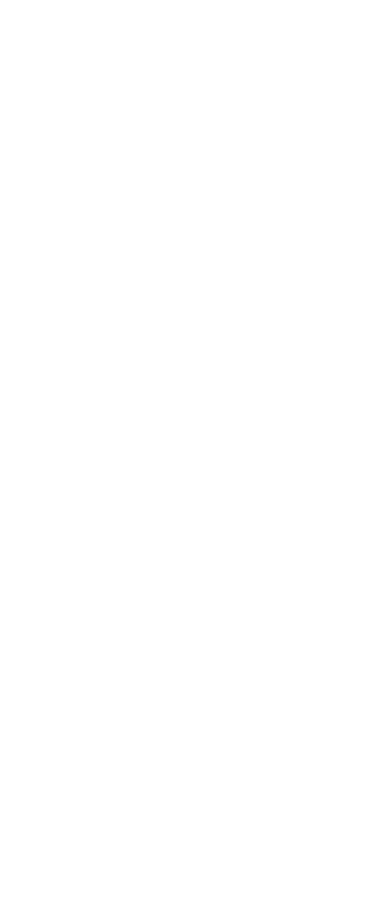
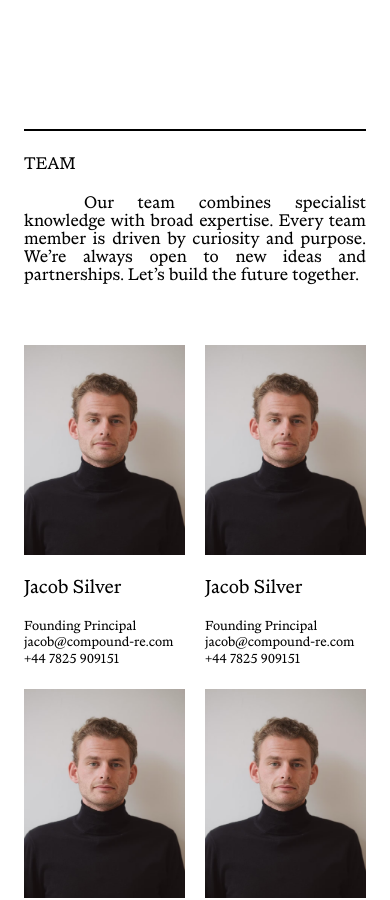
Before and after one commit to CleverCoder03/vertex, a Next.js app: page / in a window 390 px wide. Shown: the part 3720-4620 px from the top of the page. Before the commit the page ends 4275 px from the top, so only its background shows below. Built offline with nearby package versions, Linux system fonts and the light colour scheme.

Commit message:
developed team section

```diff
--- /dev/null
+++ b/app/components/Team.tsx
@@ -0,0 +1,35 @@
+import { div } from "motion/react-client"
+import { teamMembers } from "../constant"
+import Image from "next/image"
+
+const Team = () => {
+  return (
+    <div className="border-y-2 pt-5 lg:pt-8 font-abc-marist">
+        <p className="uppercase text-lg">Team</p>
+        <p className="indent-15 leading-none mt-4 text-justify text-lg">
+          Our team combines specialist knowledge with broad expertise. Every team member is driven by curiosity and purpose. We’re always open to new ideas and partnerships. Let’s build the future together.
+        </p>
+        <div className="py-15 grid grid-cols-2 grid-rows-2 gap-5">
+            {
+                teamMembers.map((item) => (
+                    <div key={item.id} >
+                        <div className="relative aspect-[2/2.6]">
+                            <Image src={item.image} alt={item.name} fill />
+                        </div>
+                        <div className="pt-5">
+                            <h1 className="text-xl capitalize">{item.name}</h1>
+                            <div className="text-sm font-medium leading-[1.2] mt-4">
+                                <p>{item.position}</p>
+                                <p>{item.email}</p>
+                                <p>{item.phone}</p>
+                            </div>
+                        </div>
+                    </div>
+                ))
+            }
+        </div>
+      </div>
+  )
+}
+
+export default Team
--- a/app/constant/index.ts
+++ b/app/constant/index.ts
@@ -10,6 +10,15 @@
   images: ImageItem[];
 }
 
+export interface Team {
+  id: number;
+  image: string;
+  name: string;
+  position: string;
+  email: string;
+  phone: string;
+}
+
 export const platforms: Platform[] = [
   {
     id: 1,
@@ -18,25 +27,25 @@
     images: [
       {
         id: "1",
-                src: ""
+        src: "",
       },
       {
         id: "2",
-                src: ""
+        src: "",
       },
       {
         id: "3",
-                src: ""
+        src: "",
       },
       {
         id: "4",
-                src: ""
+        src: "",
       },
       {
         id: "5",
-                src: ""
+        src: "",
       },
-        ]
+    ],
   },
   {
     id: 2,
@@ -45,24 +54,59 @@
     images: [
       {
         id: "1",
-                src: ""
+        src: "",
       },
       {
         id: "2",
-                src: ""
+        src: "",
       },
       {
         id: "3",
-                src: ""
+        src: "",
       },
       {
         id: "4",
-                src: ""
+        src: "",
       },
       {
         id: "5",
-                src: ""
+        src: "",
       },
-        ]
+    ],
   },
-]
+];
+
+export const teamMembers: Team[] = [
+  {
+    id: 1,
+    image: "/jacob.avif",
+    name: "jacob silver",
+    position: "Founding Principal",
+    email: "jacob@compound-re.com",
+    phone: "+44 7825 909151",
+  },
+  {
+    id: 2,
+    image: "/jacob.avif",
+    name: "jacob silver",
+    position: "Founding Principal",
+    email: "jacob@compound-re.com",
+    phone: "+44 7825 909151",
+  },
+  {
+    id: 3,
+    image: "/jacob.avif",
+    name: "jacob silver",
+    position: "Founding Principal",
+    email: "jacob@compound-re.com",
+    phone: "+44 7825 909151",
+  },
+  {
+    id: 4,
+    image: "/jacob.avif",
+    name: "jacob silver",
+    position: "Founding Principal",
+    email: "jacob@compound-re.com",
+    phone: "+44 7825 909151",
+  },
+];
--- a/app/page.tsx
+++ b/app/page.tsx
@@ -8,6 +8,7 @@
 import Headline from "./components/Headline";
 import Approach from "./components/Approach";
 import Commitment from "./components/Commitment";
+import Team from "./components/Team";
 
 export default function Home() {
   const [loaded, setLoaded] = useState(false);
@@ -25,6 +26,8 @@
           <Approach />
           <Headline title={"At the heart of our mission is a commitment to social and sustainable impact"} />
           <Commitment />
+          <Headline title="We are innovators, strategists and doers" />
+          <Team />
           <section className="h-dvh"></section>
         </div>
       )}
```
Also changed, not shown: public/jacob.avif (added). Lines whose indentation alone changed are shown as unchanged.
